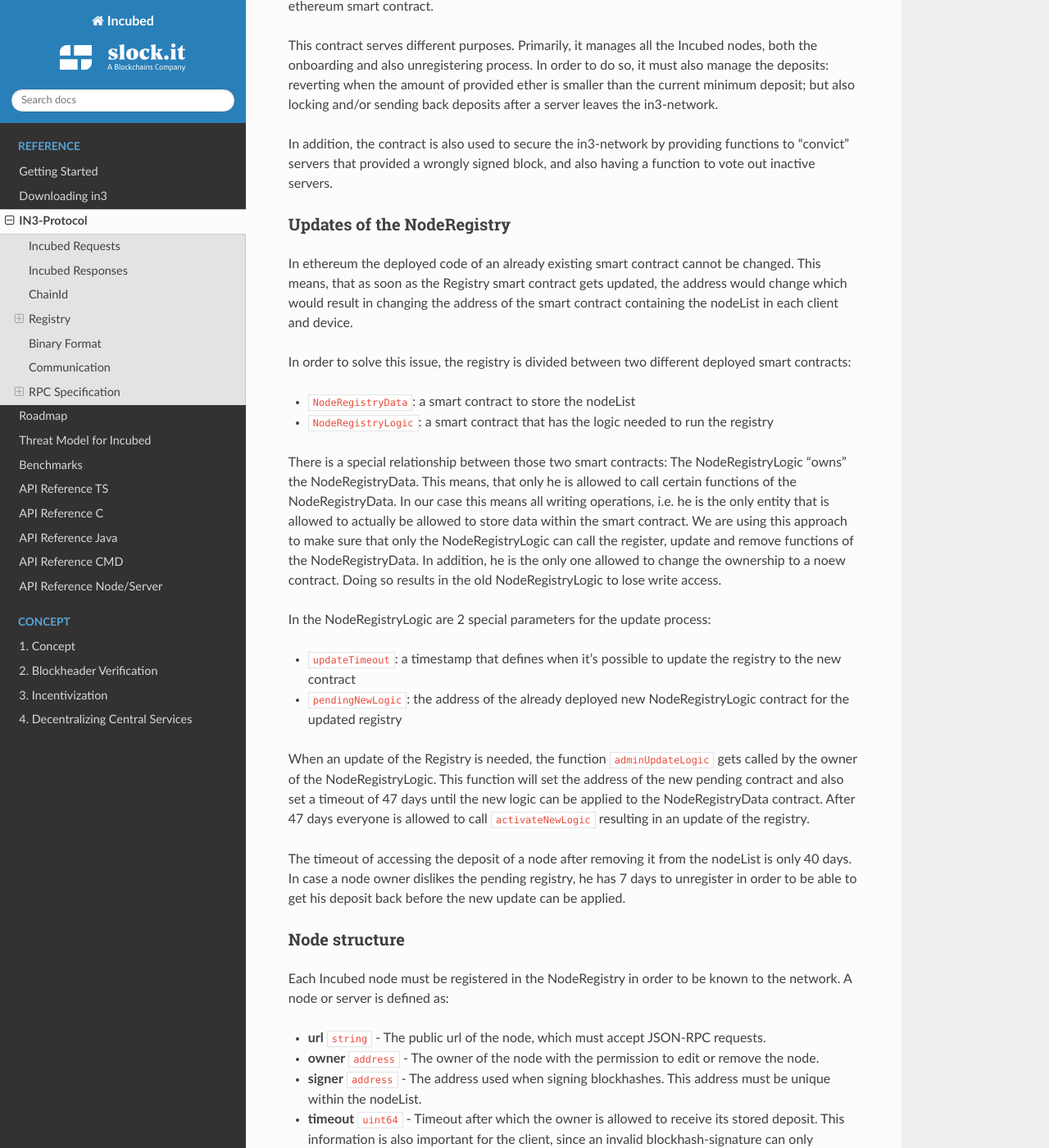
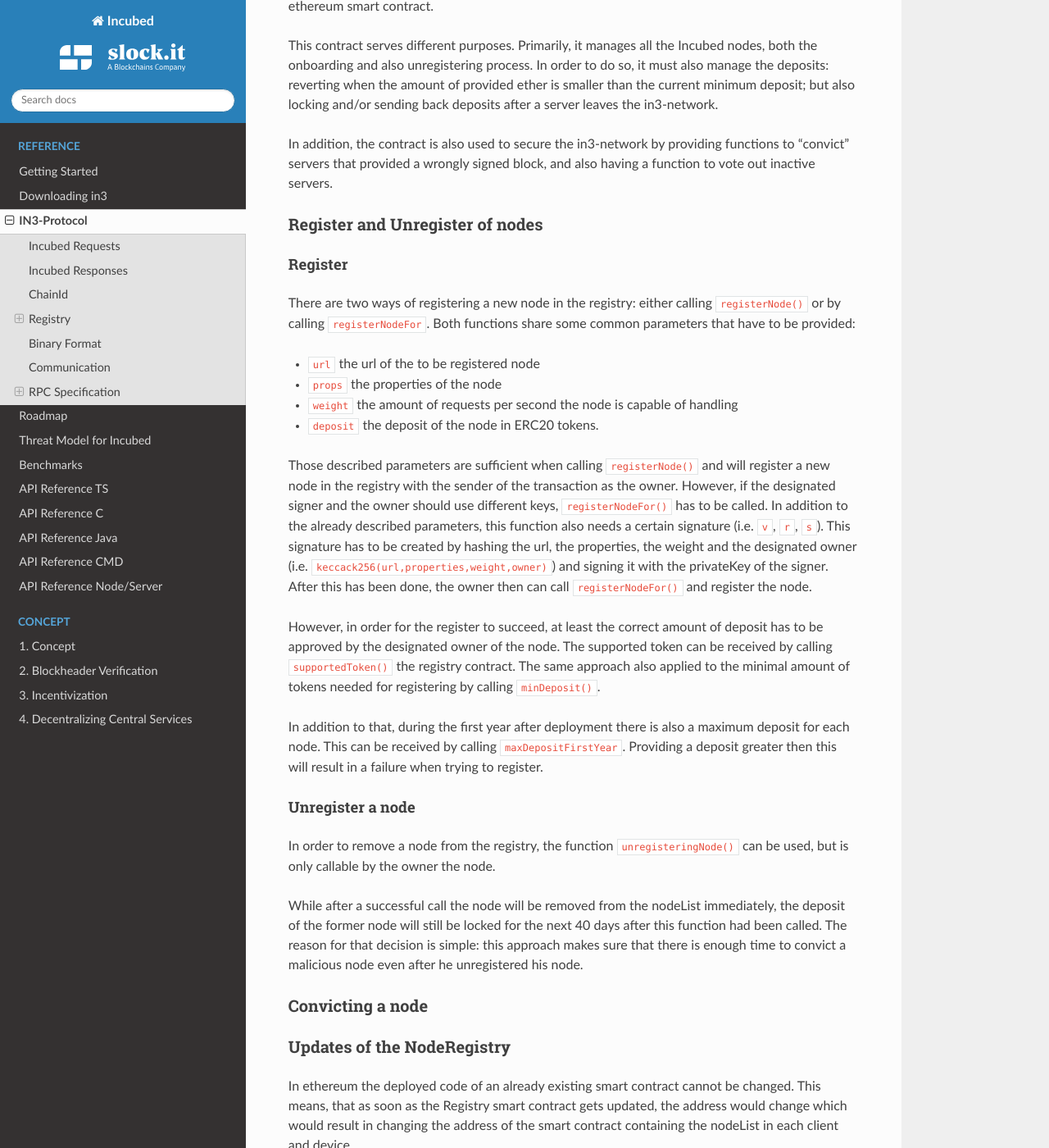
Before and after one commit to blockchainsllc/in3-docs, a Sphinx documentation site: the page built from docs/spec.md, in a window 1280 px wide and 1400 px high, scrolled down 3498 px. Shown: the whole window at 82% size. Built offline with Sphinx 7.4.7 and the Read the Docs theme 2.0.0, drawn with Linux system fonts in a browser that asks for light colours.

Commit message:
register and unregister

```diff
--- a/docs/spec.md
+++ b/docs/spec.md
@@ -133,6 +133,31 @@ As Incubed aims for fully decentralized access to the blockchain, the registry i
 This contract serves different purposes. Primarily, it manages all the Incubed nodes, both the onboarding and also unregistering process. In order to do so, it must also manage the deposits: reverting when the amount of provided ether is smaller than the current minimum deposit; but also locking and/or sending back deposits after a server leaves the in3-network.
 
 In addition, the contract is also used to secure the in3-network by providing functions to "convict" servers that provided a wrongly signed block, and also having a function to vote out inactive servers.
+
+### Register and Unregister of nodes
+
+#### Register
+
+There are two ways of registering a new node in the registry: either calling `registerNode()`  or by calling `registerNodeFor`. Both functions share some common parameters that have to be provided:
+* `url` the url of the to be registered node
+* `props` the properties of the node
+* `weight` the amount of requests per second the node is capable of handling
+* `deposit` the deposit of the node in ERC20 tokens.
+
+Those described parameters are sufficient when calling `registerNode()` and will register a new node in the registry with the sender of the transaction as the owner. However, if the designated signer and the owner should use different keys, `registerNodeFor()` has to be called. In addition to the already described parameters, this function also needs a certain signature (i.e. `v`, `r`, `s`). This signature has to be created by hashing the url, the properties, the weight and the designated owner (i.e. `keccack256(url,properties,weight,owner)`) and signing it with the privateKey of the signer. After this has been done, the owner then can call `registerNodeFor()` and register the node.
+
+However, in order for the register to succeed, at least the correct amount of deposit has to be approved by the designated owner of the node. The supported token can be received by calling `supportedToken()` the registry contract. The same approach also applied to the minimal amount of tokens needed for registering by calling `minDeposit()`.
+
+In addition to that, during the first year after deployment there is also a maximum deposit for each node. This can be received by calling `maxDepositFirstYear`. Providing a deposit greater then this will result in a failure when trying to register.
+
+#### Unregister a node
+
+In order to remove a node from the registry, the function `unregisteringNode()` can be used, but is only callable by the owner the node.
+
+While after a successful call the node will be removed from the nodeList immediately, the deposit of the former node will still be locked for the next 40 days after this function had been called.
+The reason for that decision is simple: this approach makes sure that there is enough time to convict a malicious node even after he unregistered his node.
+
+### Convicting a node
 
 ### Updates of the NodeRegistry
 
```
